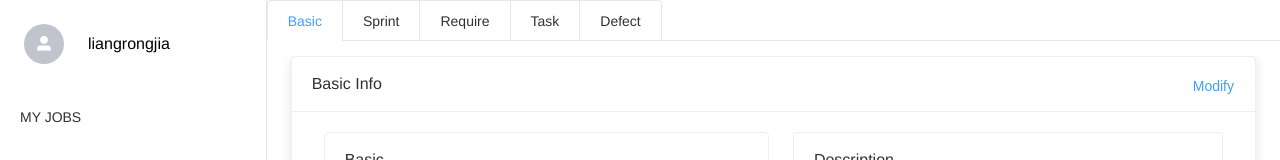
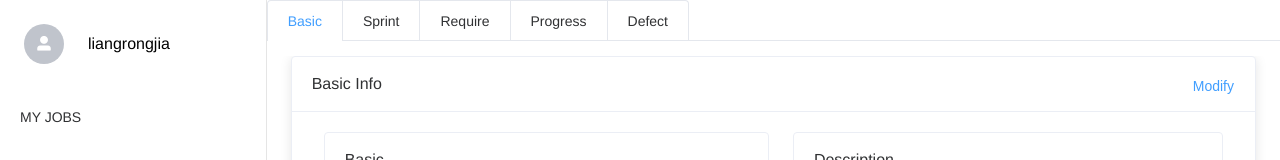
Before and after one commit to LiangRongjia/treetop, a Vue app: page /liangrongjia/project-1 in a window 1280 px wide. Shown: the top 160 px of the page. Built offline with nearby package versions, Linux system fonts and the light colour scheme.

Commit message:
Progress

```diff
--- a/src/components/Home/Project/Project.vue
+++ b/src/components/Home/Project/Project.vue
@@ -10,7 +10,7 @@
       <el-tab-pane label="Require" name="require">
         <project-require :projectID="projectID"/>
       </el-tab-pane>
-      <el-tab-pane label="Task" name="progress">
+      <el-tab-pane label="Progress" name="progress">
         <project-progress :projectID="projectID"/>
       </el-tab-pane>
       <el-tab-pane label="Defect" name="defect">
```
